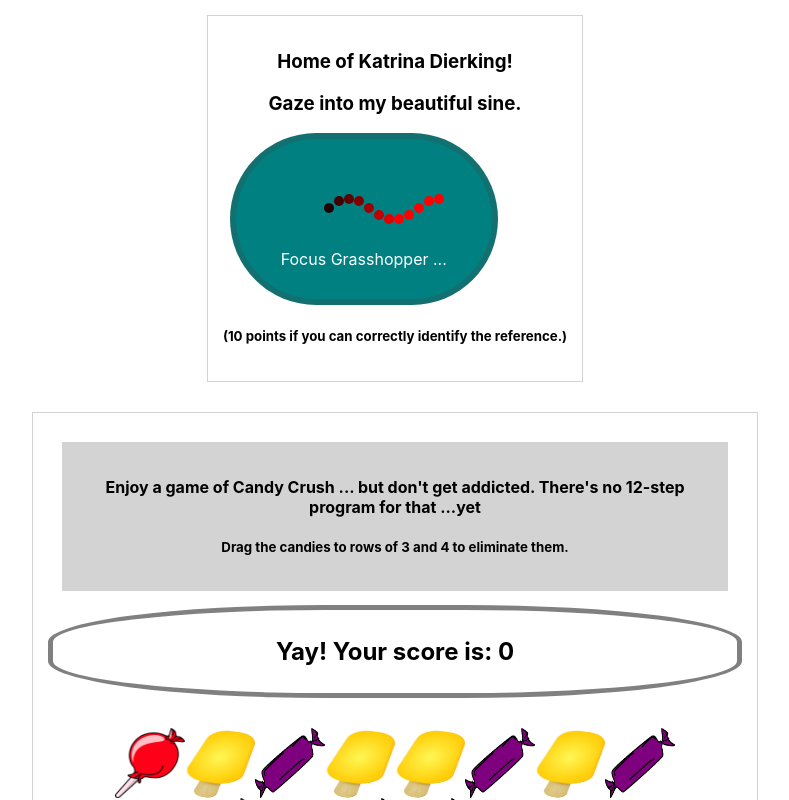
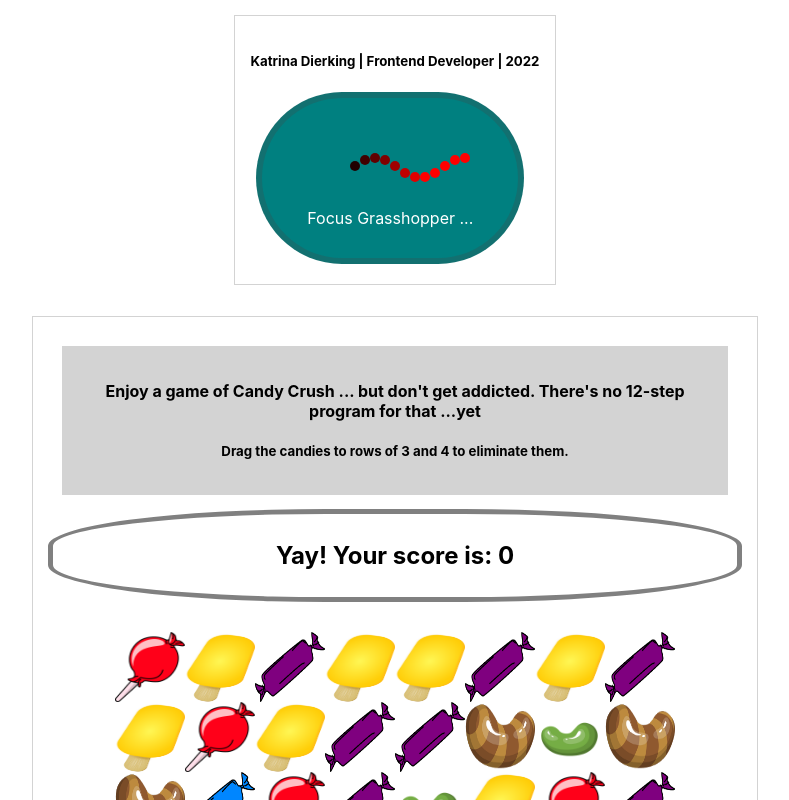
Before and after one commit to Take-home-projects/sine, a React (Create React App) app: page / in a window 1280 px wide. Shown: the top 800 px of the page, without its empty margins (245-1034 px from the left). Built offline with nearby package versions, Linux system fonts and the light colour scheme.

Commit message:
removed text

```diff
--- a/src/containers/home/Home.js
+++ b/src/containers/home/Home.js
@@ -8,10 +8,8 @@ function Home() {
     return (
         <div className='home'>
             <div className='homeTop'>
-                <h3>Home of Katrina Dierking!</h3>
-                <h3>Gaze into my beautiful sine.</h3>
+                <h5> Katrina Dierking | Frontend Developer | 2022</h5>
                 <Sine />
-                <h5>(10 points if you can correctly identify the reference.)</h5>
             </div>
 
             <div className='candy'>
```
